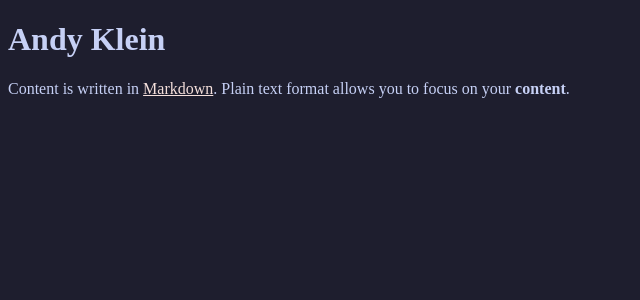
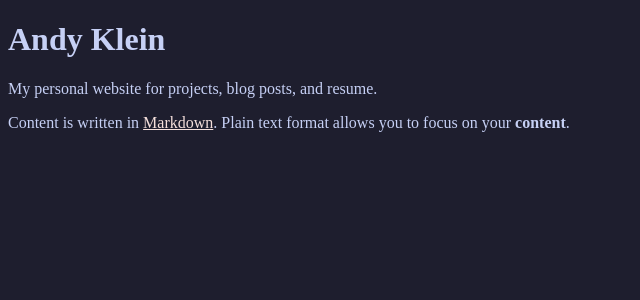
Before and after one commit to Andy-Klein/andy-klein.github.io, a Jekyll site: the page built from index.md, in a window 1280 px wide. Shown: the top 300 px of the page, without its empty margins (0-640 px from the left). Built offline with Jekyll 4.4.1, drawn with Linux system fonts in a browser that asks for light colours.

Commit message:
Updated description

```diff
--- a/index.md
+++ b/index.md
@@ -4,6 +4,8 @@ layout: default
 ---
 
 # {{ page.title }}
+
+My personal website for projects, blog posts, and resume.
 
 Content is written in [Markdown](https://learnxinyminutes.com/docs/markdown/).
 Plain text format allows you to focus on your **content**.
```
